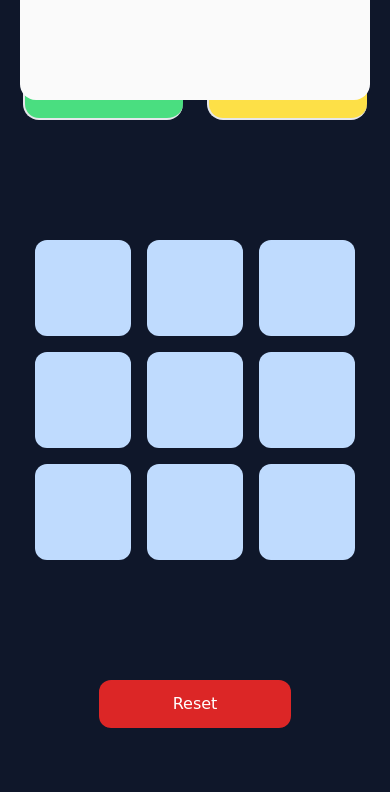
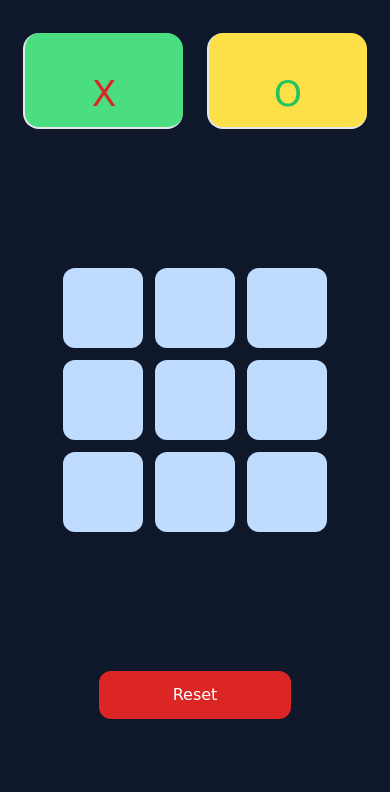
Before and after one commit to abhijithere/tic-tac-toe, a plain HTML site: page game.html in a window 390 px wide. Shown: the part 36-828 px from the top of the page. Drawn offline with nearby package versions, Linux system fonts and the light colour scheme.

Commit message:
responsive

```diff
--- a/game.html
+++ b/game.html
@@ -10,7 +10,7 @@
 </head>
 <body class="bg-slate-900 h-screen flex flex-col justify-around items-center ">
     <div class="back h-screen w-screen absolute hidden "></div>
-    <div class="drop h-80 w-[500px] mb-[900px] rounded-2xl bg-zinc-50 absolute z-10 opacity-1 translate-y-9 max-[580px]:w-[400px] max-[460px]:w-[350px] max-[460px]:h-64  max-[380px]:w-[300px] " id="drop">
+    <div class="drop h-80 w-[500px] mb-[900px] rounded-2xl bg-zinc-50 absolute z-10 opacity-0  max-[580px]:w-[400px] max-[460px]:w-[350px] max-[460px]:h-64  max-[380px]:w-[300px] " id="drop">
         <img src="close11.png" alt="" class="imgcl h-12 w-12 cursor-pointer">
         <div class="all111 flex flex-col justify-center items-center mt-10 text-4xl max-[460px]:mt-3">
         <p class="congo text-green-500"></p>
@@ -19,26 +19,26 @@
     </div>
     </div>
     <div class="ball "></div>
-    <div class="point flex gap-6 max-[380px]:flex-col">
-        <div class="x-deth bg-green-400 w-64  h-28 max-[580px]:h-24 max-[580px]:w-44 max-[440px]:w-40 max-[380px]:w-64 w- rounded-2xl flex flex-col justify-around items-center border-b-2 border-l-2">
+    <div class="point flex gap-6 max-[320px]:flex-col">
+        <div class="x-deth bg-green-400 w-64  h-28 max-[580px]:h-24 max-[580px]:w-44 max-[440px]:w-40 max-[380px]:w-36 max-[320px]:w-60 rounded-2xl flex flex-col justify-around items-center border-b-2 border-l-2">
             <h1 class="name1 text-2xl " id="name1">travis</h1>
             <p class="text-4xl text-red-600" >X</p>
         </div>
-        <div class="o-det bg-yellow-300 w-64  h-28 rounded-2xl   max-[580px]:h-24 max-[580px]:w-44 max-[440px]:w-40 max-[380px]:w-64 flex flex-col justify-around items-center border-b-2 border-l-2">
+        <div class="o-det bg-yellow-300 w-64  h-28 rounded-2xl   max-[580px]:h-24 max-[580px]:w-44 max-[440px]:w-40 max-[380px]:w-36 max-[320px]:w-60 flex flex-col justify-around items-center border-b-2 border-l-2">
             <h1 class="name2 text-2xl " id="name2">travis</h1>
             <p class="text-4xl text-green-500">O</p>
         </div>
     </div>
-    <div class="board grid grid-cols-3 gap-4 max-[380px]:gap-2">
-        <button class="table-btn  w-28 h-28  max-[580px]:h-24 max-[580px]:w-24   max-[380px]:h-20 max-[380px]:w-20  rounded-xl  text-5xl "></button>
-        <button class="table-btn  w-28 h-28  max-[580px]:h-24 max-[580px]:w-24  max-[380px]:h-20 max-[380px]:w-20  rounded-xl  text-5xl "></button>
-        <button class="table-btn  w-28 h-28  max-[580px]:h-24 max-[580px]:w-24   max-[380px]:h-20 max-[380px]:w-20 rounded-xl text-5xl "></button>
-        <button class="table-btn  w-28 h-28  max-[580px]:h-24 max-[580px]:w-24   max-[380px]:h-20 max-[380px]:w-20 rounded-xl text-5xl"></button>
-        <button class="table-btn  w-28 h-28  max-[580px]:h-24 max-[580px]:w-24   max-[380px]:h-20 max-[380px]:w-20 rounded-xl text-5xl"></button>
-        <button class="table-btn  w-28 h-28  max-[580px]:h-24 max-[580px]:w-24   max-[380px]:h-20 max-[380px]:w-20 rounded-xl text-5xl"></button>
-        <button class="table-btn  w-28 h-28  max-[580px]:h-24 max-[580px]:w-24   max-[380px]:h-20 max-[380px]:w-20 rounded-xl text-5xl"></button>
-        <button class="table-btn  w-28 h-28  max-[580px]:h-24 max-[580px]:w-24   max-[380px]:h-20 max-[380px]:w-20 rounded-xl text-5xl"></button>
-        <button class="table-btn  w-28 h-28  max-[580px]:h-24 max-[580px]:w-24   max-[380px]:h-20 max-[380px]:w-20 rounded-xl text-5xl"></button>
+    <div class="board grid grid-cols-3 gap-4 max-[580px]:gap-3 max-[380px]:gap-2">
+        <button class="table-btn  w-28 h-28  max-[580px]:h-20 max-[580px]:w-20  rounded-xl  text-5xl "></button>
+        <button class="table-btn  w-28 h-28  max-[580px]:h-20 max-[580px]:w-20  rounded-xl  text-5xl "></button>
+        <button class="table-btn  w-28 h-28  max-[580px]:h-20 max-[580px]:w-20 rounded-xl text-5xl "></button>
+        <button class="table-btn  w-28 h-28  max-[580px]:h-20 max-[580px]:w-20 rounded-xl text-5xl"></button>
+        <button class="table-btn  w-28 h-28  max-[580px]:h-20 max-[580px]:w-20 rounded-xl text-5xl"></button>
+        <button class="table-btn  w-28 h-28  max-[580px]:h-20 max-[580px]:w-20 rounded-xl text-5xl"></button>
+        <button class="table-btn  w-28 h-28  max-[580px]:h-20 max-[580px]:w-20 rounded-xl text-5xl"></button>
+        <button class="table-btn  w-28 h-28  max-[580px]:h-20 max-[580px]:w-20 rounded-xl text-5xl"></button>
+        <button class="table-btn  w-28 h-28  max-[580px]:h-20 max-[580px]:w-20 rounded-xl text-5xl"></button>
     </div>
     <button class="rest w-48 h-12 mb-5 bg-red-600 rounded-xl text-white font-normal ">Reset</button>
     <div class="ball1 ">  </div>
```
Also changed, not shown: index.html (+1 -1 lines).
